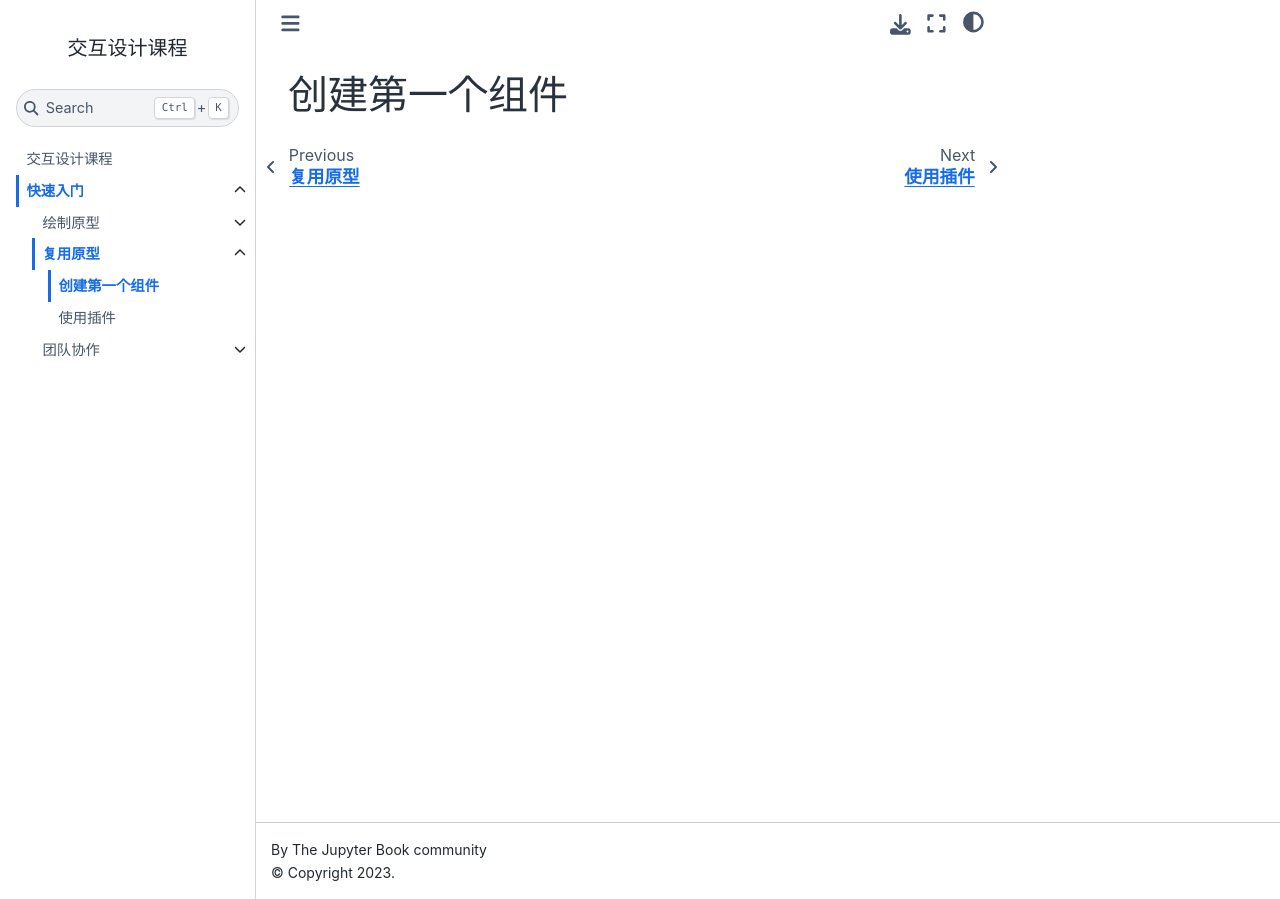
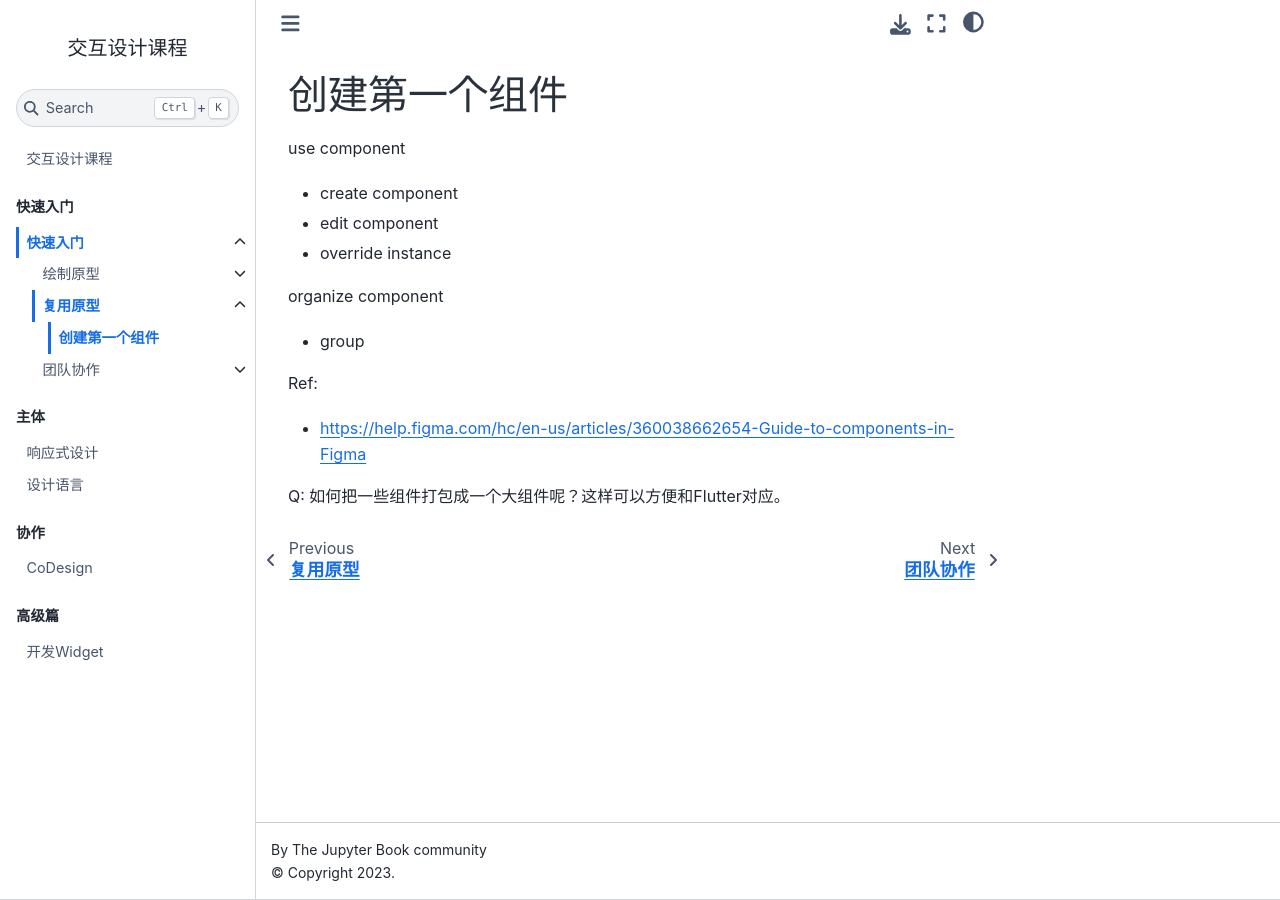
Before and after one commit to quanttide/quanttide-tutorial-of-interaction-design, a Jupyter Book: the page built from 1_quick_start/2_reusing/1_create_first_component.md, in a window 1280 px wide. Built offline with Jupyter Book 1.0.4 settings and Sphinx 7.4.7 and the Sphinx Book theme 1.1.4, drawn with Linux system fonts in a browser that asks for light colours; pages that are not in the unit, such as notebooks, are missing from menus.

Commit message:
feat: 增加后续各章大纲

```diff
--- a/1_quick_start/2_reusing/1_create_first_component.md
+++ b/1_quick_start/2_reusing/1_create_first_component.md
@@ -1 +1,16 @@
 # 创建第一个组件
+
+use component
+
+- create component
+- edit component
+- override instance
+
+organize component
+
+- group
+
+Ref:
+  - https://help.figma.com/hc/en-us/articles/360038662654-Guide-to-components-in-Figma
+
+Q: 如何把一些组件打包成一个大组件呢？这样可以方便和Flutter对应。
--- a/1_quick_start/2_reusing/2_use_plugins.md
+++ /dev/null
@@ -1 +0,0 @@
-# 使用插件
--- /dev/null
+++ b/1_quick_start/2_reusing/3_use_plugins.md
@@ -0,0 +1,8 @@
+# 使用插件
+
+计划以Material Design和Flutter为例。
+假设设计语言选Material，开发框架选Flutter。
+这样方便直接和这块社区融合，也是我们自己的选型。
+
+1. 推荐Material Design常用插件、介绍使用方法。
+2. 推荐Flutter常用插件、介绍使用方法。
--- a/_toc.yml
+++ b/_toc.yml
@@ -1,18 +1,30 @@
 format: jb-book
 root: README.md
-chapters:
-- file: 1_quick_start/README.md
-  sections:
-   - file: 1_quick_start/1_drawing/README.md
-     sections:
-      - file: 1_quick_start/1_drawing/1_create_first_prototype.md
-      - file: 1_quick_start/1_drawing/2_improve_user_interface
-      - file: 1_quick_start/1_drawing/3_add_interative_actions.md
-   - file: 1_quick_start/2_reusing/README.md
-     sections:
-      - file: 1_quick_start/2_reusing/1_create_first_component.md
-      - file: 1_quick_start/2_reusing/2_use_plugins.md
-   - file: 1_quick_start/3_colloborating/README.md
-     sections:
-      - file: 1_quick_start/3_colloborating/1_manage_version_histories.md
-      - file: 1_quick_start/3_colloborating/2_colloborate_with_teammates.md
+parts:
+  - caption: 快速入门
+    chapters:
+      - file: 1_quick_start/README.md
+        sections:
+          - file: 1_quick_start/1_drawing/README.md
+            sections:
+              - file: 1_quick_start/1_drawing/1_create_first_prototype.md
+              - file: 1_quick_start/1_drawing/2_improve_user_interface
+              - file: 1_quick_start/1_drawing/3_add_interative_actions.md
+          - file: 1_quick_start/2_reusing/README.md
+            sections:
+              - file: 1_quick_start/2_reusing/1_create_first_component.md
+              - file: 1_quick_start/2_reusing/2_use_plugins.md
+          - file: 1_quick_start/3_colloborating/README.md
+            sections:
+              - file: 1_quick_start/3_colloborating/1_manage_version_histories.md
+              - file: 1_quick_start/3_colloborating/2_colloborate_with_teammates.md
+  - caption: 主体
+    chapters:
+      - file: responsive_design/README.md
+      - file: design_language/README.md
+  - caption: 协作
+    chapters:
+      - file: codesign/README.md
+  - caption: 高级篇
+    chapters:
+      - file: developing_widgets/README.md
```
Also changed, not shown: 1_quick_start/1_drawing/1_create_first_prototype.md (+7 -4 lines), 1_quick_start/2_reusing/2_use_template.md (added, +13 -0 lines), README.md (+4 -0 lines), codesign/README.md (added, +1 -0 lines), design_language/README.md (added, +7 -0 lines), developing_widgets/README.md (added, +5 -0 lines), responsive_design/README.md (added, +9 -0 lines).
